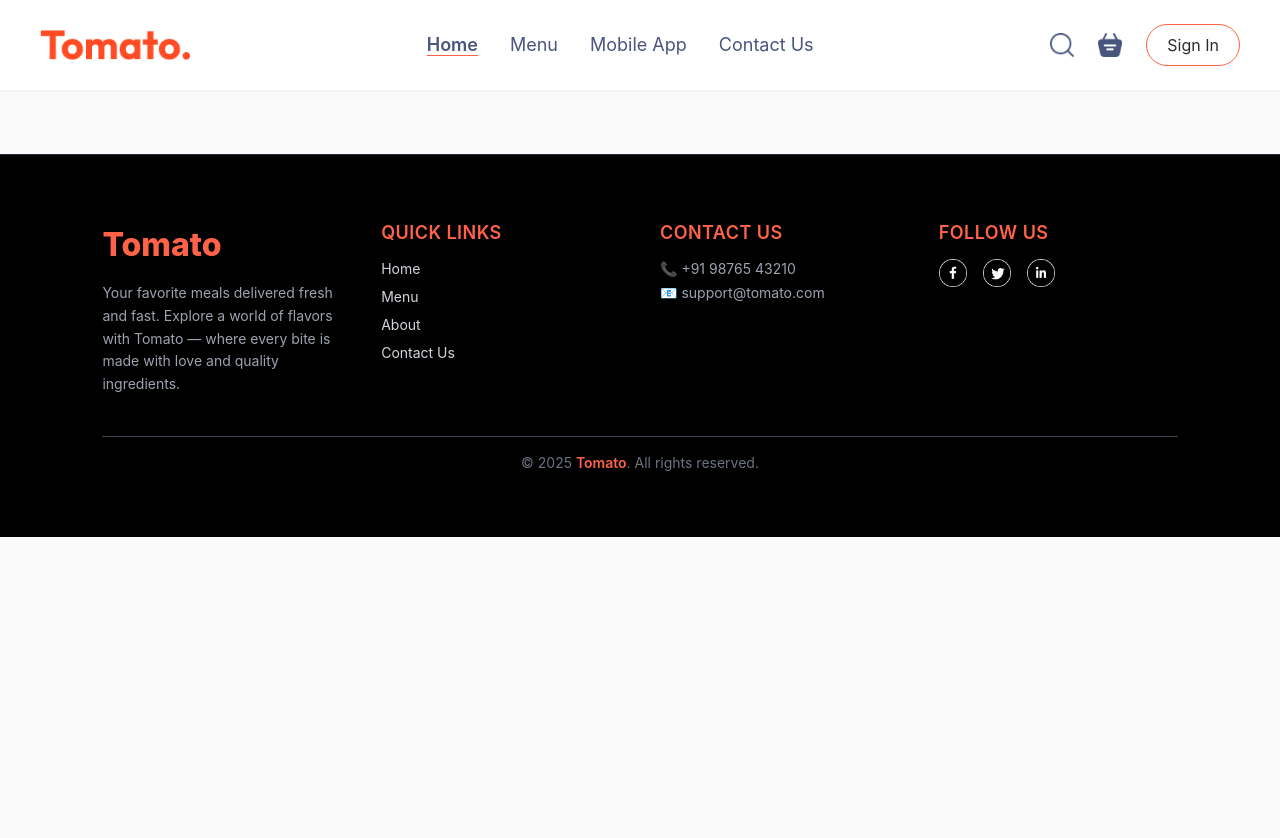
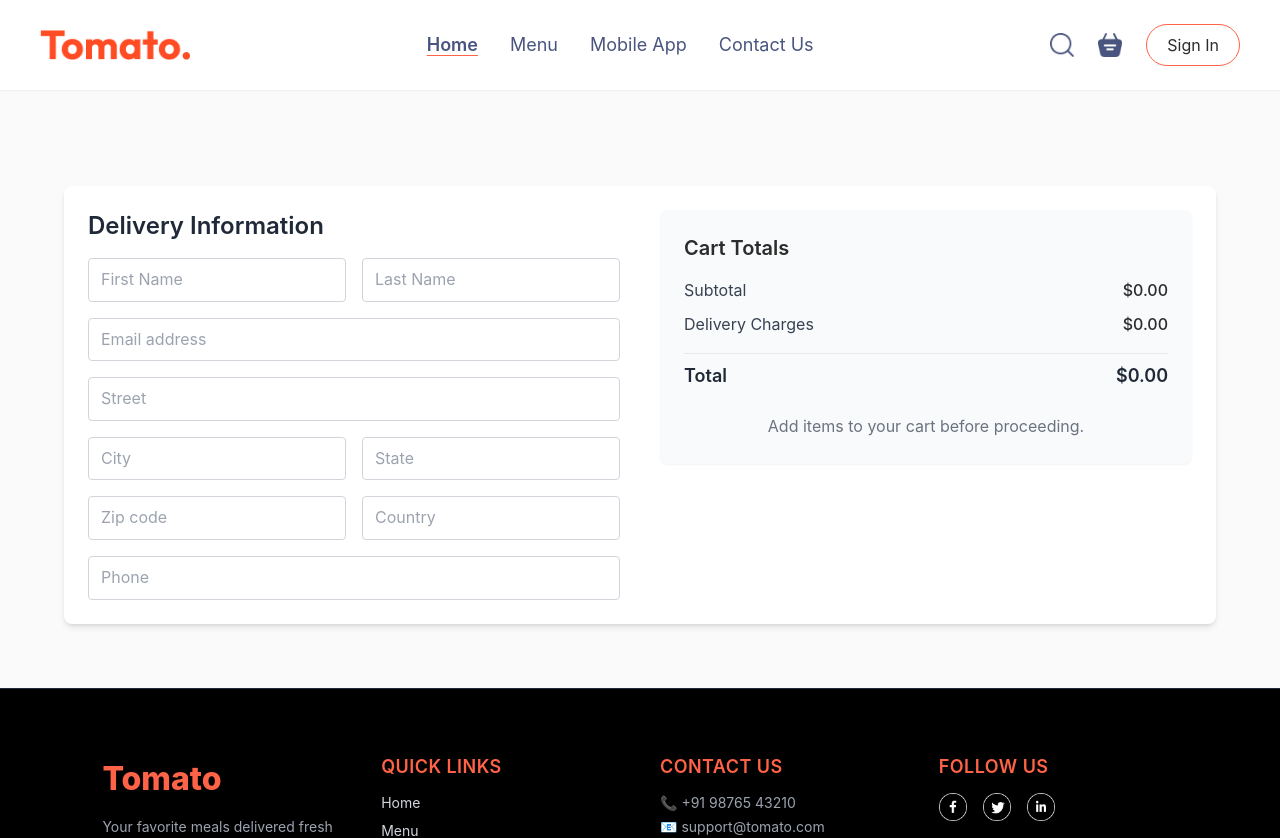
Before and after one commit to Shushri/ZestyGo, a React (Vite) app in the folder frontend/: page /order in a window 1280 px wide. Shown: the top 838 px of the page. Before the commit the page ends 800 px from the top, so only its background shows below. Built offline with nearby package versions, Linux system fonts and the light colour scheme.

Commit message:
frontend is done

```diff
--- a/frontend/src/pages/PlaceOrder.jsx
+++ b/frontend/src/pages/PlaceOrder.jsx
@@ -1,11 +1,112 @@
-import React from 'react'
+import React, { useContext } from "react";
+import { StoreContext } from "../context/StoreContext";
 
 const PlaceOrder = () => {
+  const { getTotalCartAmount } = useContext(StoreContext);
+
+  // Calculate totals
+  const subtotal = getTotalCartAmount();
+  const deliveryCharges = subtotal > 0 ? 2 : 0;
+  const total = subtotal + deliveryCharges;
+
   return (
-    <div>
+    <div className="mt-24 max-w-6xl mx-auto p-6 bg-white rounded-lg shadow-md grid md:grid-cols-2 gap-10">
 
+      {/* Left Side - Delivery Info */}
+      <form className="space-y-4">
+        <h2 className="text-2xl font-semibold mb-4 text-gray-800">
+          Delivery Information
+        </h2>
+
+        <div className="grid grid-cols-2 gap-4">
+          <input
+            type="text"
+            placeholder="First Name"
+            className="border border-gray-300 rounded px-3 py-2 focus:ring-2 focus:ring-red-500 focus:outline-none"
+          />
+          <input
+            type="text"
+            placeholder="Last Name"
+            className="border border-gray-300 rounded px-3 py-2 focus:ring-2 focus:ring-red-500 focus:outline-none"
+          />
+        </div>
+
+        <input
+          type="email"
+          placeholder="Email address"
+          className="w-full border border-gray-300 rounded px-3 py-2 focus:ring-2 focus:ring-red-500 focus:outline-none"
+        />
+
+        <input
+          type="text"
+          placeholder="Street"
+          className="w-full border border-gray-300 rounded px-3 py-2 focus:ring-2 focus:ring-red-500 focus:outline-none"
+        />
+
+        <div className="grid grid-cols-2 gap-4">
+          <input
+            type="text"
+            placeholder="City"
+            className="border border-gray-300 rounded px-3 py-2 focus:ring-2 focus:ring-red-500 focus:outline-none"
+          />
+          <input
+            type="text"
+            placeholder="State"
+            className="border border-gray-300 rounded px-3 py-2 focus:ring-2 focus:ring-red-500 focus:outline-none"
+          />
+        </div>
+
+        <div className="grid grid-cols-2 gap-4">
+          <input
+            type="text"
+            placeholder="Zip code"
+            className="border border-gray-300 rounded px-3 py-2 focus:ring-2 focus:ring-red-500 focus:outline-none"
+          />
+          <input
+            type="text"
+            placeholder="Country"
+            className="border border-gray-300 rounded px-3 py-2 focus:ring-2 focus:ring-red-500 focus:outline-none"
+          />
+        </div>
+
+        <input
+          type="text"
+          placeholder="Phone"
+          className="w-full border border-gray-300 rounded px-3 py-2 focus:ring-2 focus:ring-red-500 focus:outline-none"
+        />
+      </form>
+
+      {/* Right Side - Cart Totals */}
+      <div className="bg-gray-50 p-6 rounded-lg shadow-sm h-fit">
+        <h3 className="text-xl font-semibold mb-4">Cart Totals</h3>
+        <div className="flex justify-between mb-2">
+          <p className="text-gray-700">Subtotal</p>
+          <p className="font-medium">${subtotal.toFixed(2)}</p>
+        </div>
+        <div className="flex justify-between mb-2">
+          <p className="text-gray-700">Delivery Charges</p>
+          <p className="font-medium">${deliveryCharges.toFixed(2)}</p>
+        </div>
+        <div className="flex justify-between mt-4 pt-2 border-t font-semibold text-gray-800 text-lg">
+          <p>Total</p>
+          <p>${total.toFixed(2)}</p>
+        </div>
+
+        {subtotal > 0 ? (
+          <button
+            type="submit"
+            className="mt-6 w-full bg-red-500 text-white py-2 rounded hover:bg-red-600 transition-all duration-200"
+          >
+            Proceed to Payment
+          </button>
+        ) : (
+          <p className="text-gray-500 mt-6 text-center">
+            Add items to your cart before proceeding.
+          </p>
+        )}
+      </div>
     </div>
-  )
-}
+  );
+};
 
-export default PlaceOrder
+export default PlaceOrder;
```
Also changed, not shown: 2 other files (tests, documents, lock files or other folders).
